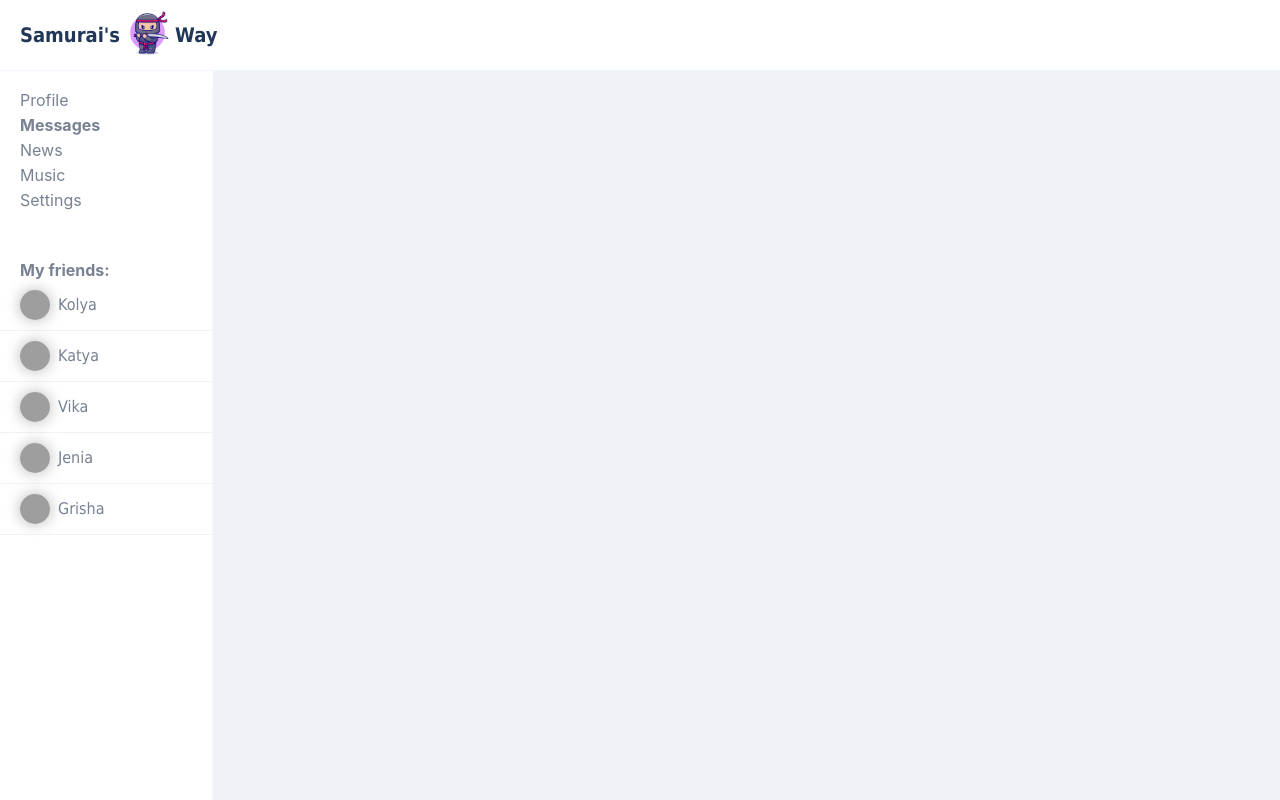
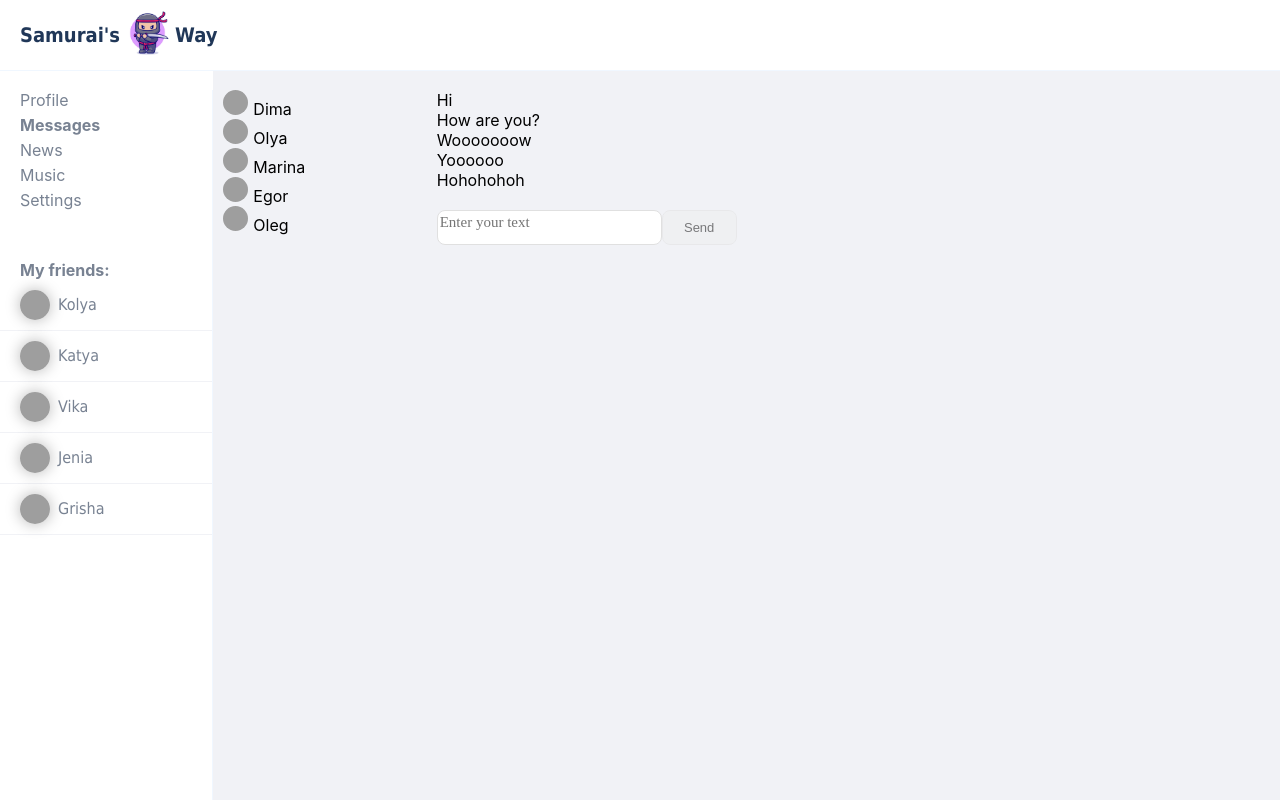
Before and after one commit to katsiarynalashcheuskaya/social-network, a React (Create React App) app: page /dialogs in a window 1280 px wide. Shown: the top 800 px of the page. Built offline with nearby package versions, Linux system fonts and the light colour scheme; grey boxes are pictures that could not be loaded.

Commit message:
41 lesson was done

```diff
--- a/src/App.tsx
+++ b/src/App.tsx
@@ -13,20 +13,21 @@ type AppType = {
 }
 
 const App: React.FC<AppType> = (props) => {
-    //const state = props.store.getState;
+    const {state, dispatch} = props
     return (
         <BrowserRouter>
             <div className="app-wrapper">
                 <Header/>
-                <Navbar sidebar={props.state.sidebarBlock}/>
+                <Navbar sidebar={state.sidebarBlock}/>
                 <div className="app-wrapper-content">
                     <Route path='/profile' render={()=>
-                        <Profile profile={props.state.profilePage}
-                                 dispatch={props.dispatch}
+                        <Profile profile={state.profilePage}
+                                 dispatch={dispatch}
                         />}/>
-                    <Route path='/dialogs' /*render={()=>
-                        <Dialogs dialogs={props.state.dialogsPage}
-                        />}*//>
+                    <Route path='/dialogs' render={()=>
+                        <Dialogs dialogs={state.dialogsPage}
+                                 dispatch={dispatch}
+                        />}/>
                 </div>
             </div>
         </BrowserRouter>
--- a/src/components/Dialogs/Dialogs.module.css
+++ b/src/components/Dialogs/Dialogs.module.css
@@ -1,6 +1,7 @@
 .dialogsBlock {
     position: relative;
     height: 100%;
+    margin-top: 20px;
 }
 
 .dialogs {
@@ -14,7 +15,7 @@
 }
 
 .dialogsItems a.active {
-    color: #106966;
+    color: #623d77;
     font-weight: bold;
 }
 
@@ -35,20 +36,35 @@
 }
 
 .textAndButton {
+    /*position: absolute;*/
     display: flex;
-    align-items: center;
-    position: absolute;
-    bottom: 10px;
+    flex-direction: row;
+    margin-top: 20px;
 }
 
-
 .textAndButton button {
-    height: 36px;
+    font-size: 13px;
+    width: 75px;
+    height: 35px;
+    border: 1.5px solid #e0e0e0;
+    opacity: 0.5;
+    border-radius: 8px;
+    cursor: pointer;
 }
 
 .textAndButton textarea {
-    min-height: 30px;
-    min-width: 30px;
-    margin-left: 190px;
+    border: 1.5px solid #e0e0e0;
+    border-radius: 8px;
+    box-sizing: border-box;
+    width: 225px;
+    height: 35px;
+    background: #FFFFFF;
+    resize: none;
+    font-family: 'Montserrat', serif;
+    font-style: normal;
+    font-weight: 400;
+    font-size: 15px;
+    line-height: 18px;
+
 
 }
--- a/src/components/Dialogs/Dialogs.tsx
+++ b/src/components/Dialogs/Dialogs.tsx
@@ -1,27 +1,27 @@
-import React from 'react';
+import React, {ChangeEvent} from 'react';
 import s from './Dialogs.module.css'
 import DialogItem from "./DialogItem/DialogItem";
 import Messages from "./Messages/Messages";
-import {DialogPageType} from "../redux/state";
+import {ActionsType, DialogPageType, sendMessageAC, updateMessageTextAC} from "../redux/state";
 
 type DialogsType = {
     dialogs: DialogPageType
-    addMessage: (textMessage: string) => void
+    dispatch: (action: ActionsType) => void
 }
 
 const Dialogs = (props: DialogsType) => {
-    const newDialogElement = React.createRef<HTMLTextAreaElement>();
-
-    const addDialog = () => {
-        if (newDialogElement.current) {
-            let text = newDialogElement.current.value;
-            props.addMessage(text)
-            console.log(text)
-        }
+    const sendMessage = () => props.dispatch(sendMessageAC())
+    const onMessageChange = (e: ChangeEvent<HTMLTextAreaElement>) => {
+        props.dispatch(updateMessageTextAC(e.currentTarget.value))
     }
 
-    let dialogsElements = props.dialogs.dialogs.map(el => <DialogItem key={el.id} id={el.id} name={el.name} ava={el.ava}/>)
-    let messagesElements = props.dialogs.messages.map(el => <Messages key={el.id} id={el.id} message={el.message}/>)
+    let dialogsElements = props.dialogs.dialogs.map(el => <DialogItem key={el.id}
+                    id={el.id}
+                    name={el.name}
+                    ava={el.ava}/>)
+    let messagesElements = props.dialogs.messages.map(el => <Messages key={el.id}
+                  id={el.id}
+                  message={el.message}/>)
 
     return (
         <div className={s.dialogsBlock}>
@@ -31,12 +31,16 @@ const Dialogs = (props: DialogsType) => {
                 </div>
                 <div className={s.messages}>
                     {messagesElements}
+                    <div className={s.textAndButton}>
+                <textarea onChange={onMessageChange}
+                          value={props.dialogs.newMessageText}
+                          placeholder={'Enter your text'}>
+                </textarea>
+                        <button onClick={sendMessage}>Send</button>
                     </div>
                 </div>
-            <div className={s.textAndButton}>
-                <textarea ref={newDialogElement}></textarea>
-                <button onClick={addDialog}>Send</button>
             </div>
+
         </div>
     );
 };
--- a/src/components/Profile/My Posts/MyPosts.module.css
+++ b/src/components/Profile/My Posts/MyPosts.module.css
@@ -28,7 +28,6 @@
 }
 
 .newPostArea button {
-    right: 205px;
     font-size: 13px;
     width: 75px;
     height: 35px;
--- a/src/components/Profile/My Posts/MyPosts.tsx
+++ b/src/components/Profile/My Posts/MyPosts.tsx
@@ -1,7 +1,7 @@
 import React, {ChangeEvent} from 'react';
 import s from './MyPosts.module.css'
 import Post from "./Post/Post";
-import {ActionsType, addPostAC, ProfilePageType, UpdatePostTextAC} from "../../redux/state";
+import {ActionsType, addPostAC, ProfilePageType, updatePostTextAC} from "../../redux/state";
 
 type MyPostsType = {
     profile: ProfilePageType
@@ -15,7 +15,7 @@ const MyPosts = (props: MyPostsType) => {
     const addNewPostHandler = () => props.dispatch(addPostAC());
 
     const onPostChange = (e: ChangeEvent<HTMLTextAreaElement>) => {
-        props.dispatch(UpdatePostTextAC(e.currentTarget.value))
+        props.dispatch(updatePostTextAC(e.currentTarget.value))
     }
 
     return (
--- /dev/null
+++ b/src/components/redux/dialogsReducer.ts
@@ -0,0 +1,54 @@
+import {ActionsType, DialogPageType, ProfilePageType} from "./state";
+
+const initialState:DialogPageType =  {
+    dialogs: [
+        {
+            id: 1,
+            name: 'Dima',
+            ava: 'https://cdn1.vectorstock.com/i/1000x1000/23/70/man-avatar-icon-flat-vector-19152370.jpg'
+        },
+        {
+            id: 2,
+            name: 'Olya',
+            ava: 'https://cdn2.vectorstock.com/i/1000x1000/54/41/young-and-elegant-woman-avatar-profile-vector-9685441.jpg'
+        },
+        {
+            id: 3,
+            name: 'Marina',
+            ava: 'https://cdn2.vectorstock.com/i/1000x1000/26/06/young-executive-woman-profile-icon-vector-9692606.jpg'
+        },
+        {
+            id: 4,
+            name: 'Egor',
+            ava: 'https://cdn5.vectorstock.com/i/1000x1000/23/49/new-man-avatar-icon-flat-vector-19152349.jpg'
+        },
+        {
+            id: 5,
+            name: 'Oleg',
+            ava: 'https://cdn4.vectorstock.com/i/1000x1000/23/63/man-avatar-icon-flat-vector-19152363.jpg'
+        },
+    ],
+    messages: [
+        {id: 1, message: 'Hi'},
+        {id: 2, message: 'How are you?'},
+        {id: 3, message: 'Wooooooow'},
+        {id: 4, message: 'Yoooooo'},
+        {id: 5, message: 'Hohohohoh'}
+    ],
+    newMessageText: ''
+}
+
+const dialogsReducer = (state: DialogPageType = initialState, action: ActionsType): DialogPageType => {
+
+    if (action.type === 'UPDATE-NEW-MESSAGE-TEXT') {
+            state.newMessageText = action.newText;
+        }
+        else if (action.type === 'SEND-MESSAGE') {
+            state.messages.push({id: new Date().getTime(), message: state.newMessageText});
+            state.newMessageText = '';
+        }
+
+    return state;
+}
+
+export default dialogsReducer;
--- /dev/null
+++ b/src/components/redux/profileReducer.ts
@@ -0,0 +1,26 @@
+import {ActionsType, ProfilePageType} from "./state";
+
+const initialState:ProfilePageType =  {
+    posts: [
+        {id: 1, message: 'Hi', likesCount: 12},
+        {id: 2, message: 'How are you?', likesCount: 2},
+        {id: 3, message: 'Fineeeee', likesCount: 3},
+        {id: 4, message: 'Hohohohoho', likesCount: 4},
+        {id: 5, message: 'Qaaaaaqqqq', likesCount: 8}
+    ],
+    newPostText: ''
+}
+
+const profileReducer = (state: ProfilePageType = initialState, action: ActionsType): ProfilePageType => {
+
+    if (action.type === 'ADD-POST') {
+        state.posts.push({id: new Date().getTime(), message: state.newPostText, likesCount: 0})
+        state.newPostText = ''
+    } else if (action.type === 'UPDATE-NEW-POST-TEXT') {
+        state.newPostText = action.newText;
+    }
+
+    return state
+}
+
+export default profileReducer;
--- /dev/null
+++ b/src/components/redux/sidebarReducer.ts
@@ -0,0 +1,39 @@
+import {ActionsType, SidebarBlockType} from "./state";
+
+const initialState:SidebarBlockType =  {
+    sidebar: [
+        {
+            id: 1,
+            name: 'Kolya',
+            ava: 'https://cdn1.vectorstock.com/i/1000x1000/23/70/man-avatar-icon-flat-vector-19152370.jpg'
+        },
+        {
+            id: 2,
+            name: 'Katya',
+            ava: 'https://cdn2.vectorstock.com/i/1000x1000/54/41/young-and-elegant-woman-avatar-profile-vector-9685441.jpg'
+        },
+        {
+            id: 3,
+            name: 'Vika',
+            ava: 'https://cdn2.vectorstock.com/i/1000x1000/26/06/young-executive-woman-profile-icon-vector-9692606.jpg'
+        },
+        {
+            id: 4,
+            name: 'Jenia',
+            ava: 'https://cdn5.vectorstock.com/i/1000x1000/23/49/new-man-avatar-icon-flat-vector-19152349.jpg'
+        },
+        {
+            id: 5,
+            name: 'Grisha',
+            ava: 'https://cdn4.vectorstock.com/i/1000x1000/23/63/man-avatar-icon-flat-vector-19152363.jpg'
+        },
+
+    ]
+}
+
+const sidebarReducer = (state: SidebarBlockType = initialState, action: ActionsType): SidebarBlockType => {
+
+    return state
+}
+
+export default sidebarReducer;
--- a/src/components/redux/state.ts
+++ b/src/components/redux/state.ts
@@ -1,3 +1,7 @@
+import profileReducer from "./profileReducer";
+import dialogsReducer from "./dialogsReducer";
+import sidebarReducer from "./sidebarReducer";
+
 const store: StoreType = {
     _state: {
         profilePage: {
@@ -44,7 +48,8 @@ const store: StoreType = {
                 {id: 3, message: 'Wooooooow'},
                 {id: 4, message: 'Yoooooo'},
                 {id: 5, message: 'Hohohohoh'}
-            ]
+            ],
+            newMessageText: ''
         },
         sidebarBlock: {
             sidebar: [
@@ -90,41 +95,28 @@ const store: StoreType = {
     },
 
     dispatch(action) {
-        if (action.type === 'ADD-POST') {
-            const newPost = {
-                id: new Date().getTime(),
-                message: this._state.profilePage.newPostText,
-                likesCount: 0
-            };
-            this._state.profilePage.posts.push(newPost);
-            this._state.profilePage.newPostText = ''
-            this._rerenderEntireTree();
-        } else if (action.type === 'UPDATE-NEW-POST-TEXT') {
-            this._state.profilePage.newPostText = action.newText;
-            this._rerenderEntireTree();
-        }
-    },
-
-    addMessage(textMessage: string) {
-        const newMessage: MessageType = {
-            id: new Date().getTime(),
-            message: textMessage
-        };
-        this._state.dialogsPage.messages.push(newMessage);
+        this._state.profilePage = profileReducer(this._state.profilePage, action);
+        this._state.dialogsPage = dialogsReducer(this._state.dialogsPage, action);
+        this._state.sidebarBlock = sidebarReducer(this._state.sidebarBlock, action);
+        this._rerenderEntireTree(this._state);
     }
 }
 
+export const sendMessageAC = () => ({type: "SEND-MESSAGE"} as const)
+export const updateMessageTextAC = (newText: string) => ({type: "UPDATE-NEW-MESSAGE-TEXT", newText: newText} as const)
 export const addPostAC = () => ({type: "ADD-POST"} as const)
-export const UpdatePostTextAC = (newText: string) => ({
+export const updatePostTextAC = (newText: string) => ({
     type: "UPDATE-NEW-POST-TEXT", newText: newText
 } as const)
 
-export type ActionsType = ReturnType<typeof addPostAC> | ReturnType<typeof UpdatePostTextAC>
+export type ActionsType =
+    ReturnType<typeof addPostAC> | ReturnType<typeof updatePostTextAC> |
+    ReturnType<typeof updateMessageTextAC> | ReturnType<typeof sendMessageAC>
+
 export type StoreType = {
     _state: RootStateType;
-    addMessage: (textMessage: string) => void;
     subscribe: (observer: () => void) => void;
-    _rerenderEntireTree: () => void;
+    _rerenderEntireTree: (state: RootStateType) => void;
     getState: () => RootStateType;
     dispatch: (action: ActionsType) => void
 }
@@ -149,6 +141,7 @@ export type ProfilePageType = {
 export type DialogPageType = {
     dialogs: Array<DialogType>
     messages: Array<MessageType>
+    newMessageText: string
 }
 export type SidebarType = {
     id: number
```
Lines whose indentation alone changed are shown as unchanged.
